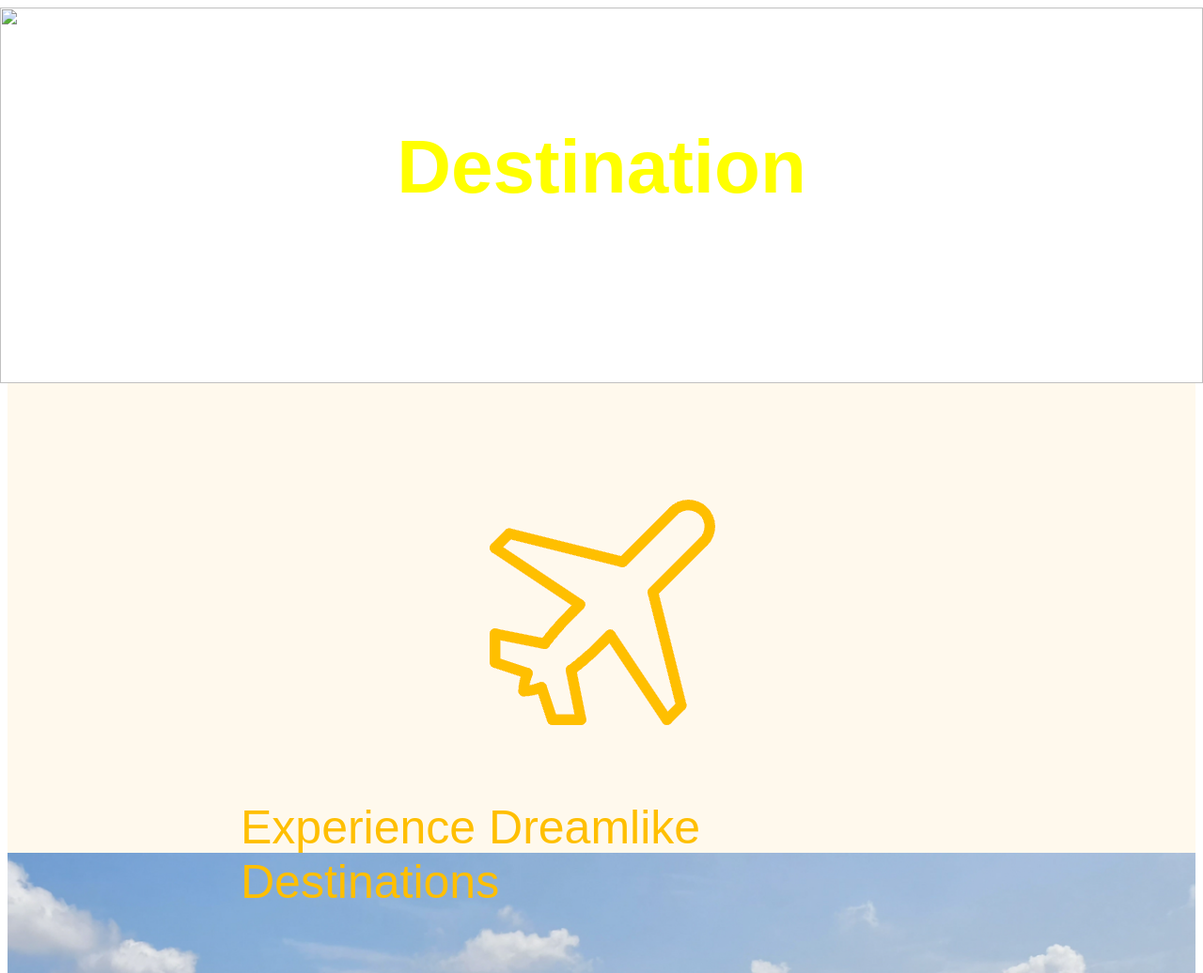
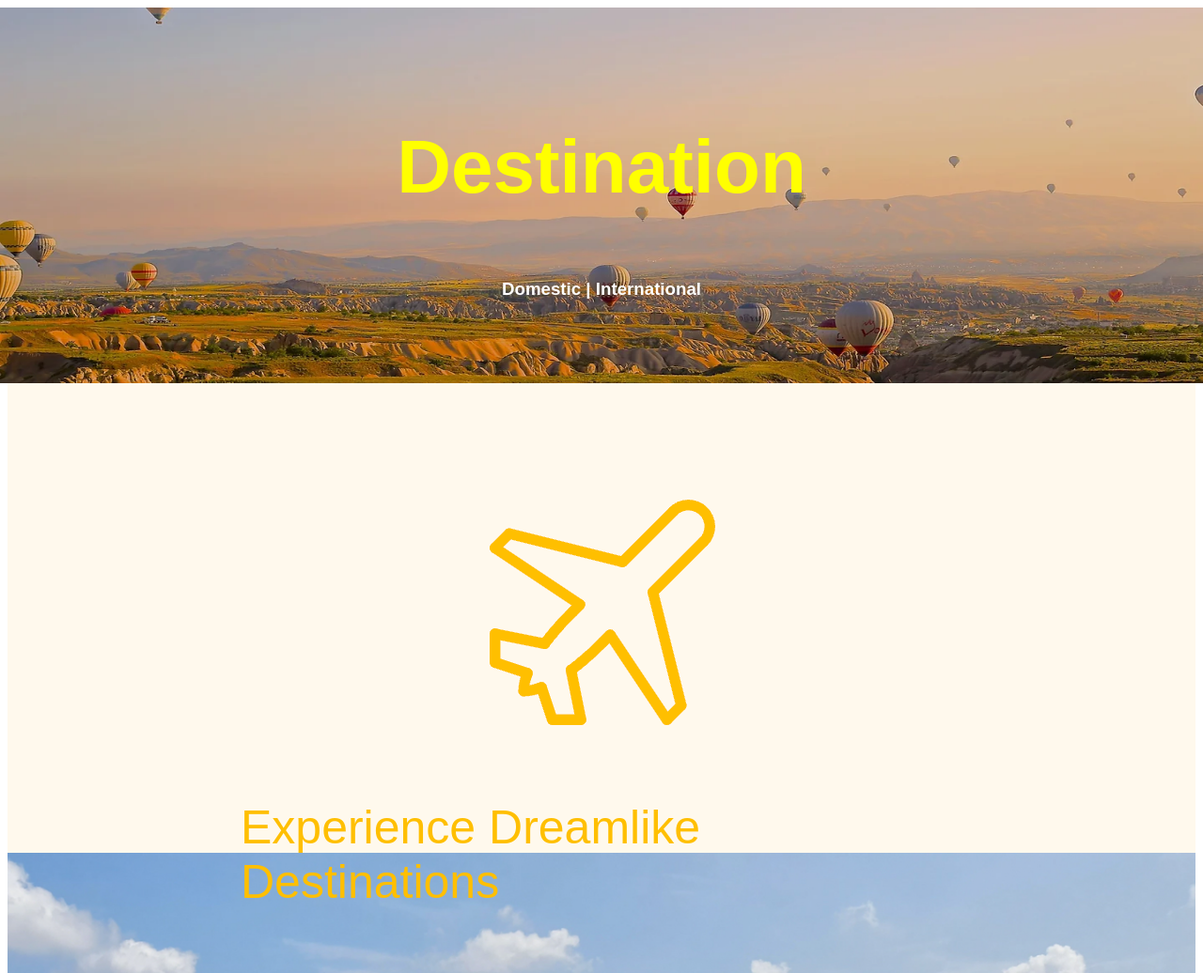
Before and after one commit to yupingliew68/lugia2, a plain HTML site: page index.html in a window 1280 px wide. Shown: the top 1036 px of the page at 94% size. Drawn offline with nearby package versions, Linux system fonts and the light colour scheme.

Commit message:
Update index.html

```diff
--- a/index.html
+++ b/index.html
@@ -20,7 +20,7 @@
     <!-- Top Part -->
     <div>
         <div class="destination-header">
-            <img src="destinationheader.webp" class="destination-header-image" />
+            <img src="https://raw.githubusercontent.com/yupingliew68/lugia2/main/Website photo/Destination/destinationheader.webp" class="destination-header-image" />
 
             <div class="header-text-container">
                 <div class="yellow-text"><h1>Destination</h1></div>
```
